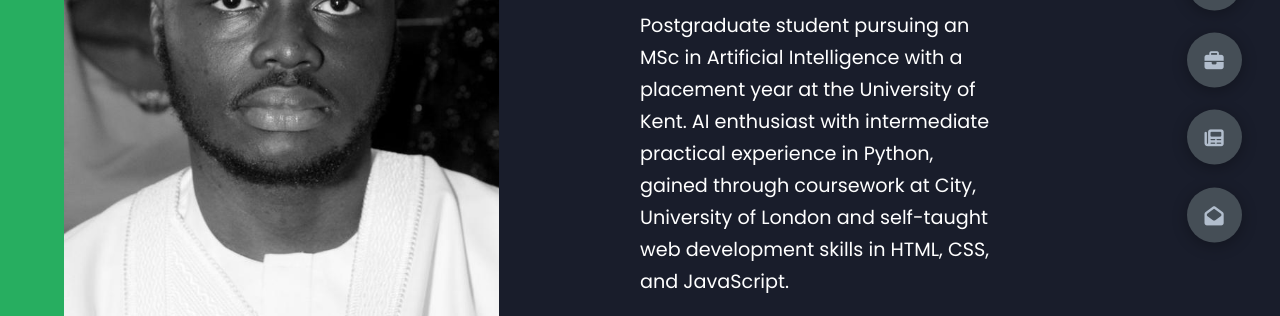
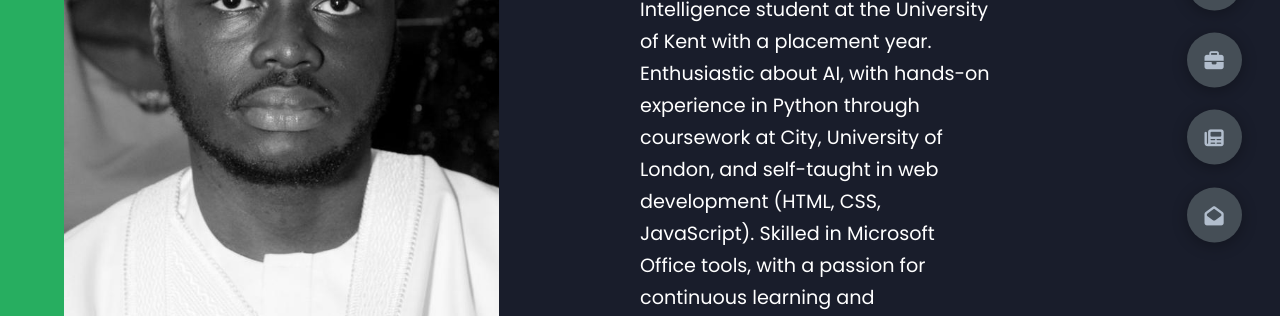
Before and after one commit to freddylags/portfolio, a plain HTML site: page index.html in a window 1280 px wide. Shown: the part 340-656 px from the top of the page. Drawn offline with Linux system fonts and the light colour scheme.

Commit message:
Update index.html

```diff
--- a/index.html
+++ b/index.html
@@ -28,9 +28,9 @@
                     An Intermediate Python programmer, and a Web Developer.
                 </h1>
                 <p>
-                    Postgraduate student pursuing an MSc in Artificial Intelligence with a placement year at the University of Kent. AI enthusiast with intermediate practical
-                    experience in Python, gained through coursework at City, University of London and self-taught web development skills in HTML, CSS, and JavaScript.
-                </p>
+                    Postgraduate MSc Artificial Intelligence student at the University of Kent with a placement year.
+                    Enthusiastic about AI, with hands-on experience in Python through coursework at City, University of London, and self-taught in web development (HTML, CSS, JavaScript).
+                    Skilled in Microsoft Office tools, with a passion for continuous learning and professional growth. </p>
                 <div class="btn-con">
                     <a href="https://drive.google.com/uc?export=download&id=1bjhcbCiU33L2gN1iDaKDKcEQHqGskjHi" target="_blank" class="main-btn">
                         <span class="btn-text"> Download CV</span>
```
